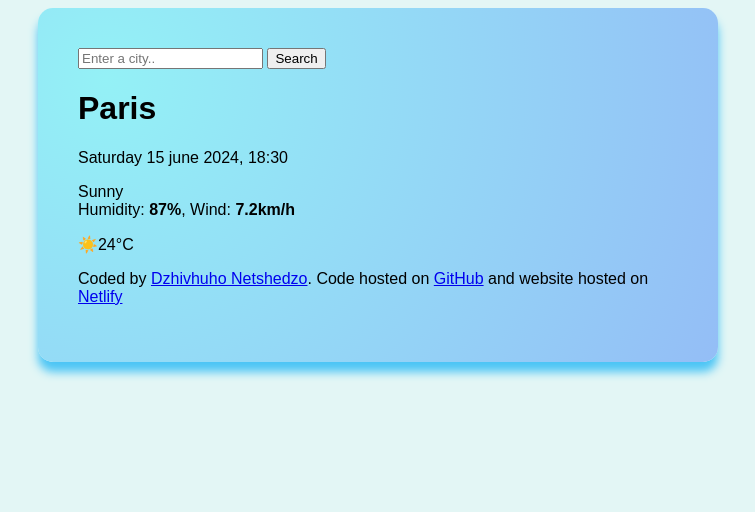
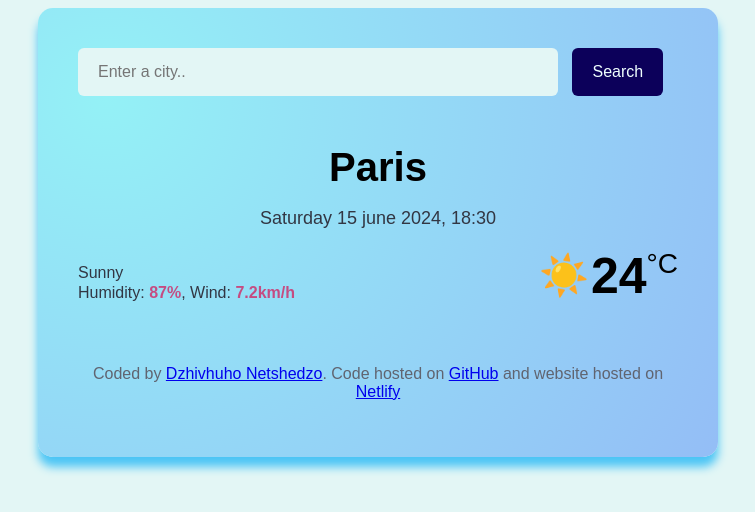
Before and after one commit to netshedz/weather-App-project, a plain HTML site: page index.html in a window 1280 px wide. Shown: the whole page, without its empty margins (262-1017 px from the left). Drawn offline with Linux system fonts and the light colour scheme.

Commit message:
Added basic CSS

```diff
--- a/index.html
+++ b/index.html
@@ -9,26 +9,33 @@
   <body>
     <div class="Container">
       <header>
-        <form>
-          <input type="search" placeholder="Enter a city.." required />
-          <input type="submit" value="Search" />
+        <form class="search-form">
+          <input
+            type="search"
+            placeholder="Enter a city.."
+            required
+            class="search-bar"
+          />
+          <input type="submit" value="Search" class="search-button" />
         </form>
       </header>
       <main>
-        <div>
+        <div class="cities">
           <h1>Paris</h1>
-          <p>
-            <span> Saturday 15 june 2024, 18:30 </span>
-          </p>
+          <p>Saturday 15 june 2024, 18:30</p>
         </div>
-        <div>
-          <p>
-            Sunny <br />
-            Humidity: <strong>87%</strong>, Wind: <strong>7.2km/h</strong>
-          </p>
-        </div>
-        <div>
-          <aside>☀️24°C</aside>
+        <div class="weather">
+          <div class="weather-details">
+            <p>
+              Sunny <br />
+              Humidity: <strong>87%</strong>, Wind: <strong>7.2km/h</strong>
+            </p>
+          </div>
+          <div class="current-temperature">
+            <span class="current-temperature-icon">☀️</span
+            ><span class="current-temperature-value">24</span
+            ><span class="current-temperature-unit">°C</span>
+          </div>
         </div>
       </main>
       <footer>
--- a/src/styles.css
+++ b/src/styles.css
@@ -14,3 +14,71 @@ body {
   padding: 40px;
   border-radius: 15px;
 }
+header {
+  border-bottom: 1px solid rgb(148, 241, 246) 0%;
+  padding: 0 0 30px 0;
+}
+.search-bar {
+  background-color: rgb(227, 246, 245);
+  border: none;
+  border-radius: 6px;
+  width: 80%;
+  font-size: 16px;
+  padding: 15px 20px;
+}
+.search-button {
+  background: #0c005a;
+  padding: 15px 20px;
+  border: none;
+  border-radius: 6px;
+  color: azure;
+  margin-left: 10px;
+  font-size: 16px;
+}
+footer {
+  border-top: 1px solid rgb(148, 241, 246) 0%;
+  padding: 30px 0 0 0;
+  font-size: 16px;
+  text-align: center;
+  color: #606470;
+}
+.cities {
+  text-align: center;
+}
+.cities h1 {
+  font-size: 40px;
+  line-height: 28px;
+}
+.cities p {
+  color: #323643;
+  font-size: 18px;
+}
+.weather {
+  display: flex;
+  justify-content: space-between;
+}
+.weather-details {
+  color: #323643;
+  font-size: 16px;
+  line-height: 20px;
+}
+.weather-details strong {
+  color: #c54c82;
+}
+.current-temperature-icon {
+  position: relative;
+  top: -4px;
+  font-size: 40px;
+  margin-right: 2px;
+}
+
+.current-temperature-value {
+  font-size: 50px;
+  font-weight: bold;
+}
+
+.current-temperature-unit {
+  font-size: 28px;
+  position: relative;
+  top: -20px;
+}
```
